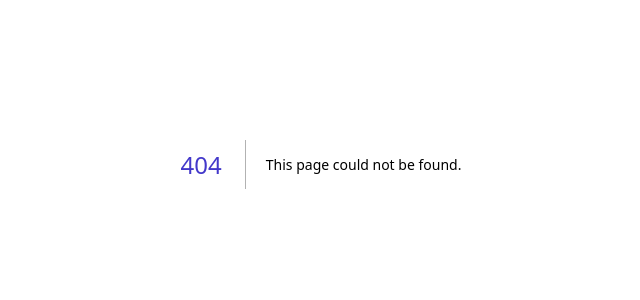
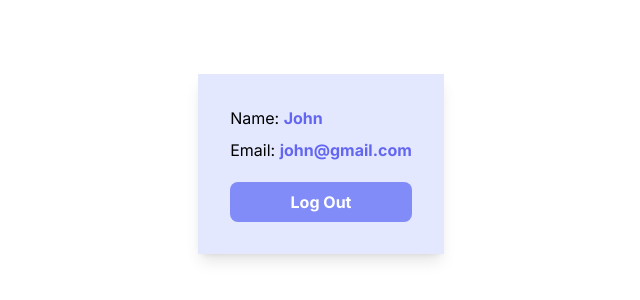
Before and after one commit to abrahamTech/NextJs-EmailAuthMongoDB, a Next.js app: page /dashboard in a window 1280 px wide. Before the commit this address had no page. Shown: the part 236-536 px from the top of the page, without its empty margins (319-959 px from the left). Built offline with nearby package versions, Linux system fonts and the light colour scheme.

Commit message:
feat(UserInfo): add component where is going to show the user info

```diff
--- /dev/null
+++ b/app/dashboard/page.jsx
@@ -0,0 +1,9 @@
+import UserInfo from "@/components/UserInfo";
+
+export default function Dashboard() {
+    return(
+        <div>
+            <UserInfo />
+        </div>
+    )
+}
--- /dev/null
+++ b/components/UserInfo.jsx
@@ -0,0 +1,16 @@
+export default function UserInfo() {
+    return(
+        <div className="flex items-center justify-center h-screen">
+            <div className="shadow-lg p-8 bg-indigo-300/30 flex flex-col gap-2 my-6">
+                <div>
+                    Name: <span className="font-bold text-indigo-500">John</span>
+                </div>
+                <div>
+                    Email: <span className="font-bold text-indigo-500">john@gmail.com</span>
+                </div>
+
+                <button className="bg-indigo-400 text-white font-bold px-6 py-2 mt-3 rounded-lg transition-all duration-700 ease-in-out hover:bg-indigo-500">Log Out</button>
+            </div>
+        </div>
+    )
+}
```
